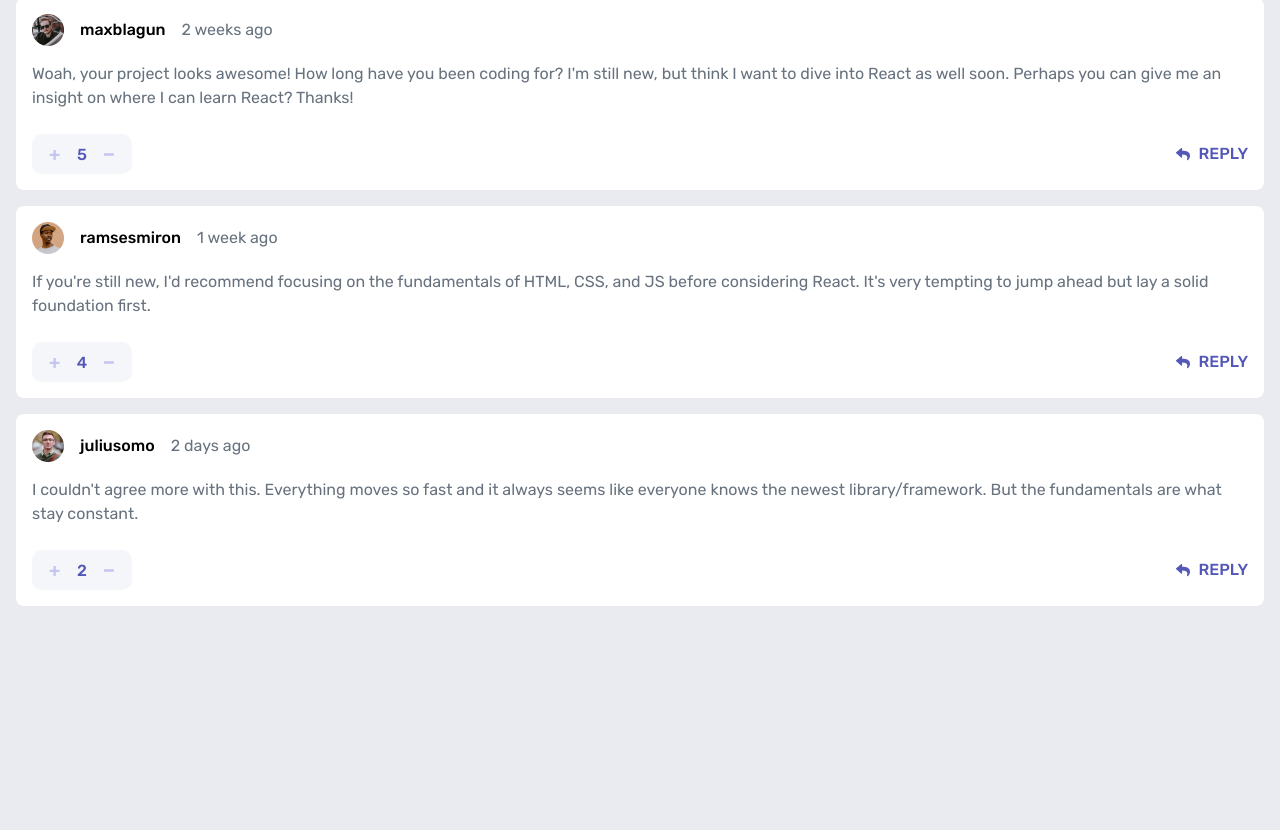
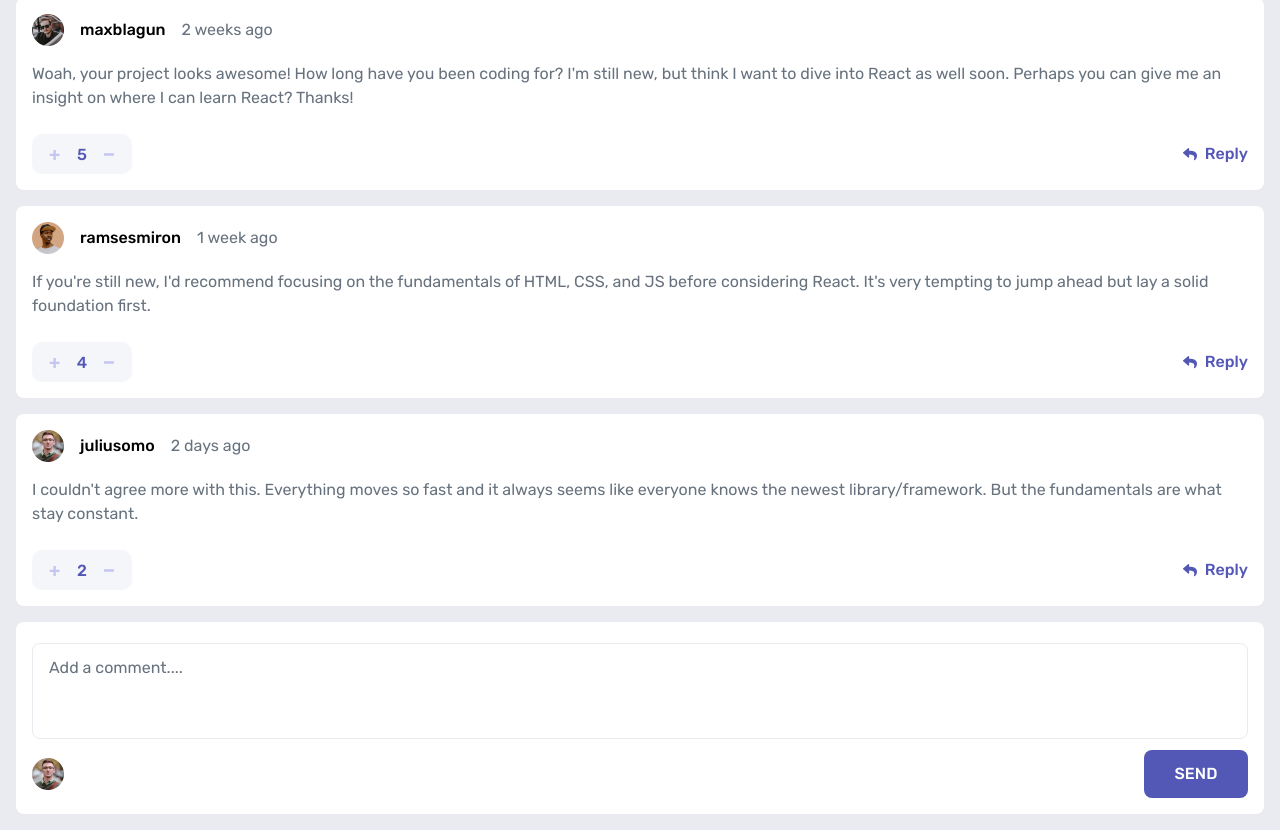
Before and after one commit to DKapteyn/comment-section, a React (Create React App) app: page / in a window 1280 px wide. Shown: the part 258-1088 px from the top of the page. Before the commit the page ends 880 px from the top, so only its background shows below. Built offline with nearby package versions, Linux system fonts and the light colour scheme.

Commit message:
added NewComment component

```diff
--- a/src/App.tsx
+++ b/src/App.tsx
@@ -1,6 +1,8 @@
 import { createContext, useEffect, useState } from "react";
 import { mainObjT, initT } from "./types";
 import FullComment from "./components/FullComment/FullComment";
+
+import NewComment from "./NewComment/NewComment";
 
 export const MainObjContext = createContext({} as mainObjT);
 
@@ -14,18 +16,18 @@ export default function App() {
       setInit(data);
     }
     initialStateFetch();
-  }, []);
+  }, [init]);
 
   return (
     <div>
       <MainObjContext.Provider value={{ init, setInit }}>
         <div>
+          <div>
             {init.comments &&
               init.comments.map((response, index) => {
                 return (
-                <div>
+                  <div key={index}>
                     <FullComment
-                    key={index}
                       username={response.user.username}
                       png={response.user.image.png}
                       createdAt={response.createdAt}
@@ -53,6 +55,10 @@ export default function App() {
                 );
               })}
           </div>
+        </div>
+        {init.currentUser && (
+          <NewComment png={init.currentUser.image.png} username="fred" />
+        )}
       </MainObjContext.Provider>
     </div>
   );
--- /dev/null
+++ b/src/Button/Button.tsx
@@ -0,0 +1,12 @@
+import { ButtonT } from "../types";
+
+export default function Button({ name, logic, backgroundColor }: ButtonT) {
+  return (
+    <div
+      className={` ${backgroundColor}  h-12 w-[6.5rem] bodyBold text-white rounded-lg grid place-items-center`}
+      onClick={logic}
+    >
+      {name.toUpperCase()}
+    </div>
+  );
+}
--- /dev/null
+++ b/src/NewComment/NewComment.tsx
@@ -0,0 +1,32 @@
+import Button from "../Button/Button";
+import { newCommentT } from "../types";
+
+export default function NewComment({ png, username }: newCommentT) {
+  return (
+    <div
+      className="grid grid-cols-2 grid-rows-3 bg-white h-48
+    rounded-lg m-4 p-4"
+    >
+      <img
+        className="h-8 w-8 row-start-3 row-end-3 col-span-1 self-end mb-2 "
+        src={png}
+        alt="user avatar"
+      />
+      <textarea
+        className=" row-start-1 row-end-3 col-start-1 col-end-3 place-self-center border-[1px] border-[#E9EBF0] rounded-lg
+        w-full h-24 resize-none pt-3 pl-4 placeholder:text-greyishBlue  "
+        placeholder="Add a comment...."
+      ></textarea>
+      <div
+        className="row-start-3 row-end-3 col-start-2 col-end-2 self-end
+       justify-self-end "
+      >
+        <Button
+          name="send"
+          logic={() => console.log("wooo")}
+          backgroundColor="bg-mainPurple"
+        />
+      </div>
+    </div>
+  );
+}
--- a/src/components/ReplyButton/ReplyButton.tsx
+++ b/src/components/ReplyButton/ReplyButton.tsx
@@ -1,8 +1,14 @@
 export default function ReplyButton() {
   return (
-    <div className="flex items-center gap-2">
-      <img src="/images/icon-reply.svg" alt="reply arrow" />
-      <p className=" text-mainPurple bodyBold">REPLY</p>
+    <div className="flex items-center gap-2 cursor-pointer group">
+      <img
+        className="group-hover:opacity-30"
+        src="/images/icon-reply.svg"
+        alt="reply arrow"
+      />
+      <p className=" text-mainPurple  bodyBold group-hover:text-hoverPurple">
+        Reply
+      </p>
     </div>
   );
 }
--- a/src/components/ScoreButton/ScoreButton.tsx
+++ b/src/components/ScoreButton/ScoreButton.tsx
@@ -15,7 +15,6 @@ export default function ScoreButton({
     replyIndex !== undefined
       ? (newInit.comments[index].replies[replyIndex].score = score + 1)
       : (newInit.comments[index].score = score + 1);
-    console.log(index, replyIndex);
 
     setInit(newInit);
   }
@@ -26,18 +25,24 @@ export default function ScoreButton({
     replyIndex !== undefined
       ? (newInit.comments[index].replies[replyIndex].score = score - 1)
       : (newInit.comments[index].score = score - 1);
-    console.log(index, replyIndex);
 
     setInit(newInit);
   }
 
   return (
     <div className="bg-[#F5F6FA] flex items-center h-[40px] w-[100px] justify-evenly rounded-[10px]">
-      <div className="h-full flex items-center" onClick={() => MoveScoreUp()}>
+      <div
+        data-testid="plusButton"
+        className="h-full flex items-center cursor-pointer"
+        onClick={() => MoveScoreUp()}
+      >
         <img src="/images/icon-plus.svg" alt="plus" />
       </div>
-      <div className="text-mainPurple headingMedium">{score}</div>
-      <div className="h-full flex items-center" onClick={() => MoveScoreDown()}>
+      <div className="text-mainPurple headingMedium ">{score}</div>
+      <div
+        className="h-full flex items-center cursor-pointer"
+        onClick={() => MoveScoreDown()}
+      >
         <img src="/images/icon-minus.svg" alt="minus" />
       </div>
     </div>
--- a/src/types.tsx
+++ b/src/types.tsx
@@ -19,6 +19,13 @@ export type replyT = {
 };
 
 export type initT = {
+  currentUser: {
+    image: {
+      png: string;
+    };
+    username: string;
+  };
+
   comments: {
     id: number;
     content: string;
@@ -45,6 +52,12 @@ export type initT = {
   }[];
 };
 
+export type newCommentT = {
+  png: string;
+
+  username: string;
+};
+
 export type setInitT = {
   setInit: React.Dispatch<React.SetStateAction<initT>>;
 };
@@ -69,3 +82,9 @@ export type FullCommentT = {
   index: number;
   replyIndex?: number;
 };
+
+export type ButtonT = {
+  name: string;
+  logic: () => void;
+  backgroundColor: string; //must include bg-prefix
+};
--- a/tailwind.config.js
+++ b/tailwind.config.js
@@ -4,6 +4,8 @@ module.exports = {
     extend: {
       colors: {
         mainPurple: "#5357B6",
+        hoverPurple: "#C5C6EF",
+        greyishBlue: "#67727E",
       },
     },
   },
```
Also changed, not shown: 1 other file (tests, documents, lock files or other folders). Lines whose indentation alone changed are shown as unchanged.
